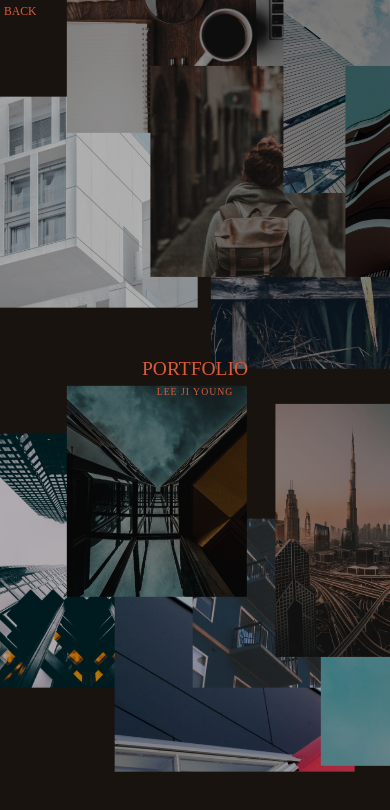
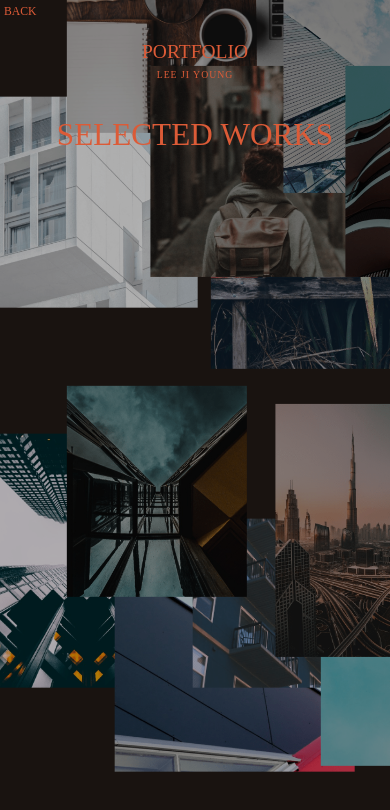
Before and after one commit to L-jy16/jy_portfolio_C, a React (Create React App) app: page / in a window 390 px wide. Both pictures are taken after a click on the element "ENTER". Shown: the top 810 px of the page. Built offline with nearby package versions, Linux system fonts and the light colour scheme; a web font is replaced by a local one.

Commit message:
2024.01.04

```diff
--- a/src/assets/scss/section/_home2.scss
+++ b/src/assets/scss/section/_home2.scss
@@ -7,8 +7,8 @@
     #active__title {
         position: absolute;
         left: 50%;
-        top: 45%;
-        transform: translate(-50%, -50%);
+        top: 5%;
+        transform: translateX(-50%);
         text-align: center;
 
         h2 {
@@ -29,6 +29,28 @@
             letter-spacing: 1px;
             line-height: 1;
         }
+    }
+
+    .center {
+        position: absolute;
+        left: 50%;
+        top: 50%;
+        transform: translate(-50%, -50%);
+        width: 100%;
+        text-align: center;
+
+        .center_text {
+            text-transform: uppercase;
+            font-family: var(--mainEn-font);
+            font-size: 8vw;
+            line-height: 1;
+
+            p {
+                font-weight: lighter;
+                display: inline-block;
+            }
+        }
+
     }
 
     .imgs {
@@ -207,6 +229,16 @@
             }
         }
 
+        .center {
+            position: absolute;
+            top: 16vh;
+            height: auto;
+
+            .center_text {
+                p {}
+            }
+        }
+
         .imgs {
             width: 100%;
             height: 100%;
--- a/src/pages/Home2.jsx
+++ b/src/pages/Home2.jsx
@@ -371,6 +371,9 @@ const Home2 = () => {
                 <h2>portfolio</h2>
                 <span>lee ji young</span>
             </div>
+            <div className="center">
+                    <span className='center_text'>selected <p>works</p></span>
+                </div>
         </div>
     )
 }
```
